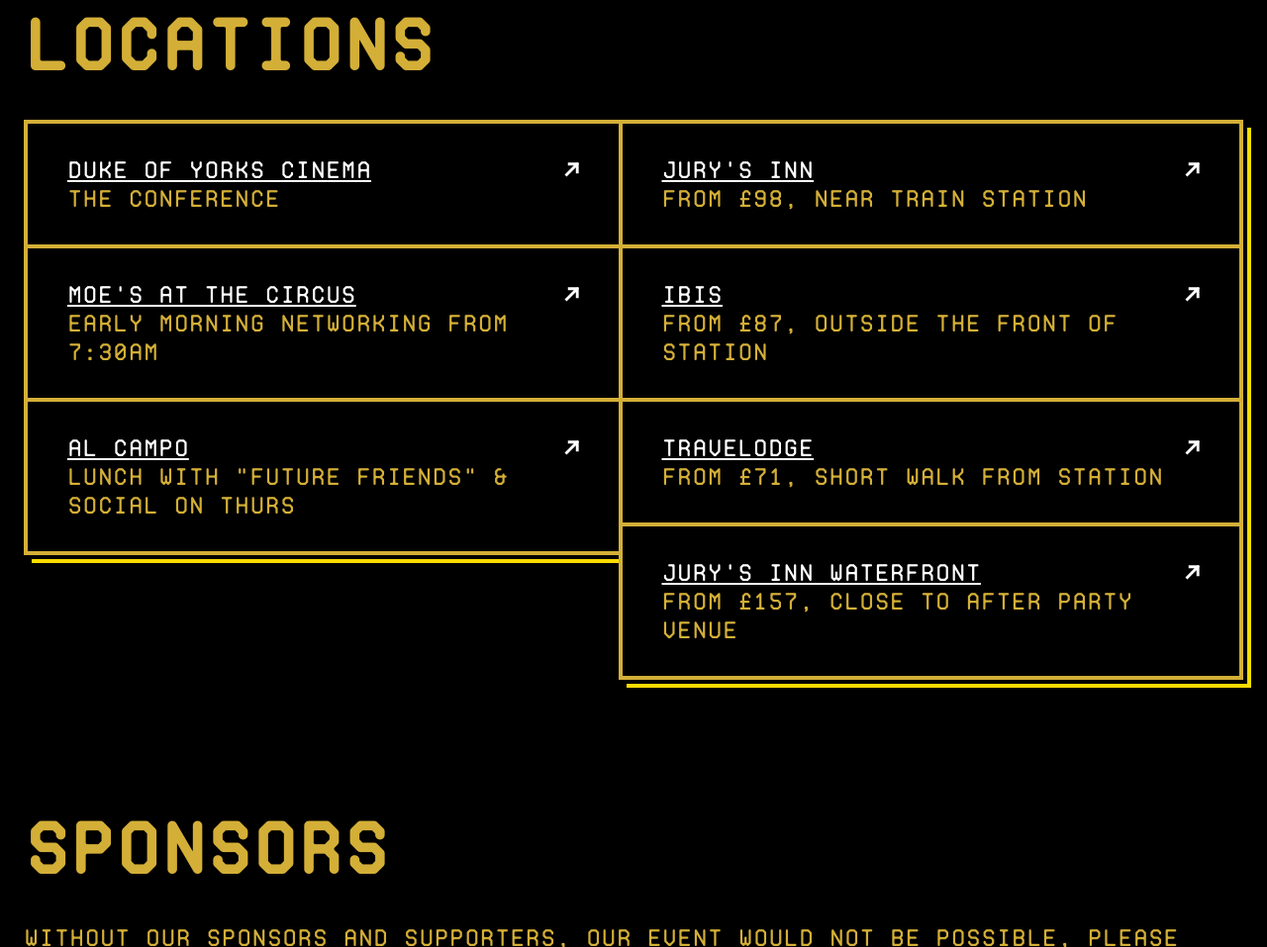
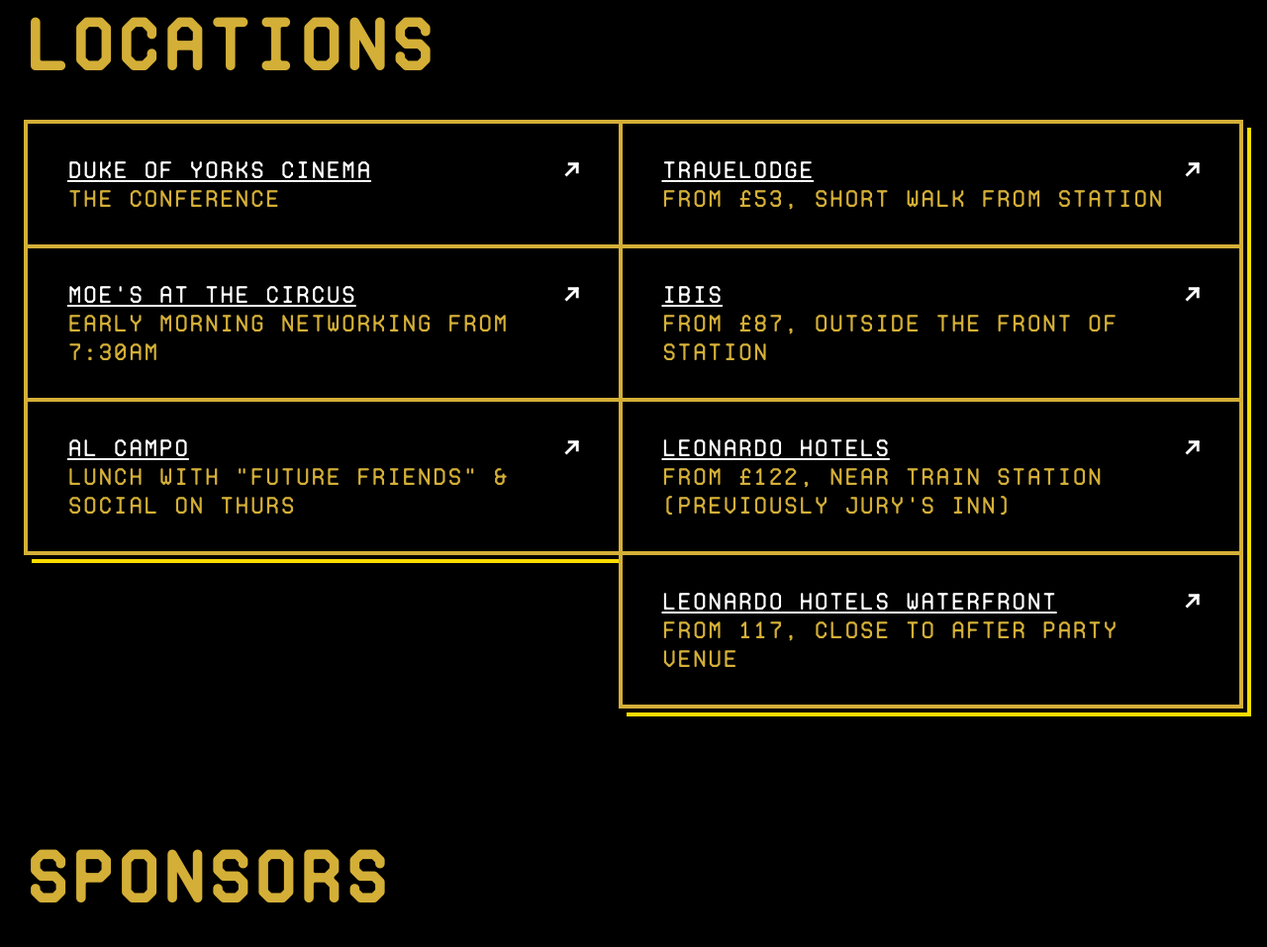
Before and after one commit to leftlogic/ffconf2023, a website: page index.html in a window 1280 px wide. Shown: the part 4514-5471 px from the top of the page at 99% size. Drawn offline with Linux system fonts and the light colour scheme.

Commit message:
update hotels and prices

```diff
--- a/index.html
+++ b/index.html
@@ -251,14 +251,14 @@
         </ol>
 
         <ol id="hotels">
-          <li><a href="https://www.jurysinns.com/hotels/brighton" target="_blank">Jury's Inn</a><em>From £98, near
-              train station</em></li>
+          <li><a href="https://www.travelodge.co.uk/hotels/18/Brighton-hotel" target="_blank">Travelodge</a><em>From
+              £53, short walk from station</em></li>
           <li><a href="https://www.accorhotels.com/gb/hotel-6444-ibis-brighton-city-centre-station/index.shtml"
               target="_blank">Ibis</a><em>From £87, outside the front of station</em></li>
-          <li><a href="https://www.travelodge.co.uk/hotels/18/Brighton-hotel" target="_blank">Travelodge</a><em>From
-              £71, short walk from station</em></li>
-          <li><a href="https://www.jurysinns.com/hotels/brighton-waterfront" target="_blank">Jury's Inn
-              Waterfront</a><em>From £157, close to after party venue</em></li>
+          <li><a href="https://www.leonardohotels.co.uk/hotels/brighton" target="_blank">Leonardo Hotels</a><em>From
+              £122, near train station (previously Jury's Inn)</em></li>
+          <li><a href="https://www.leonardohotels.co.uk/hotels/brighton-waterfront" target="_blank">Leonardo Hotels
+              Waterfront</a><em>From 117, close to after party venue</em></li>
         </ol>
 
       </section>
```
